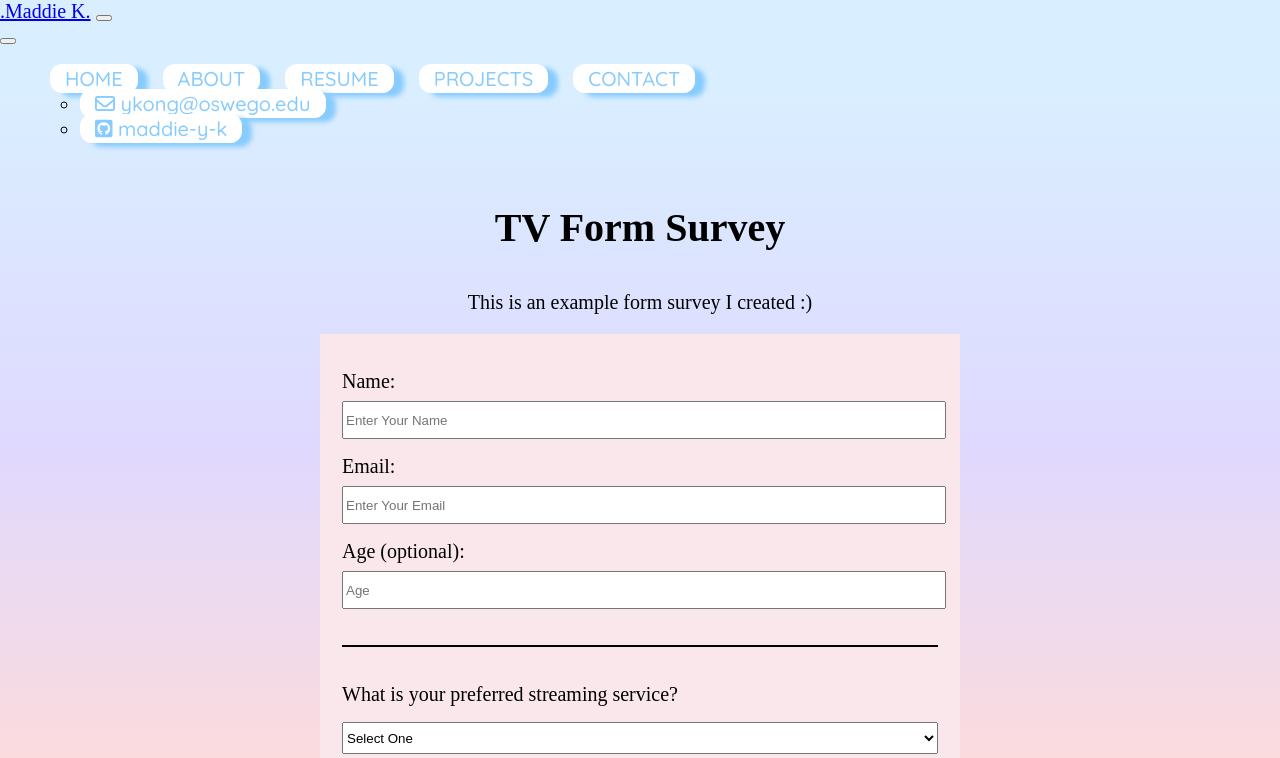
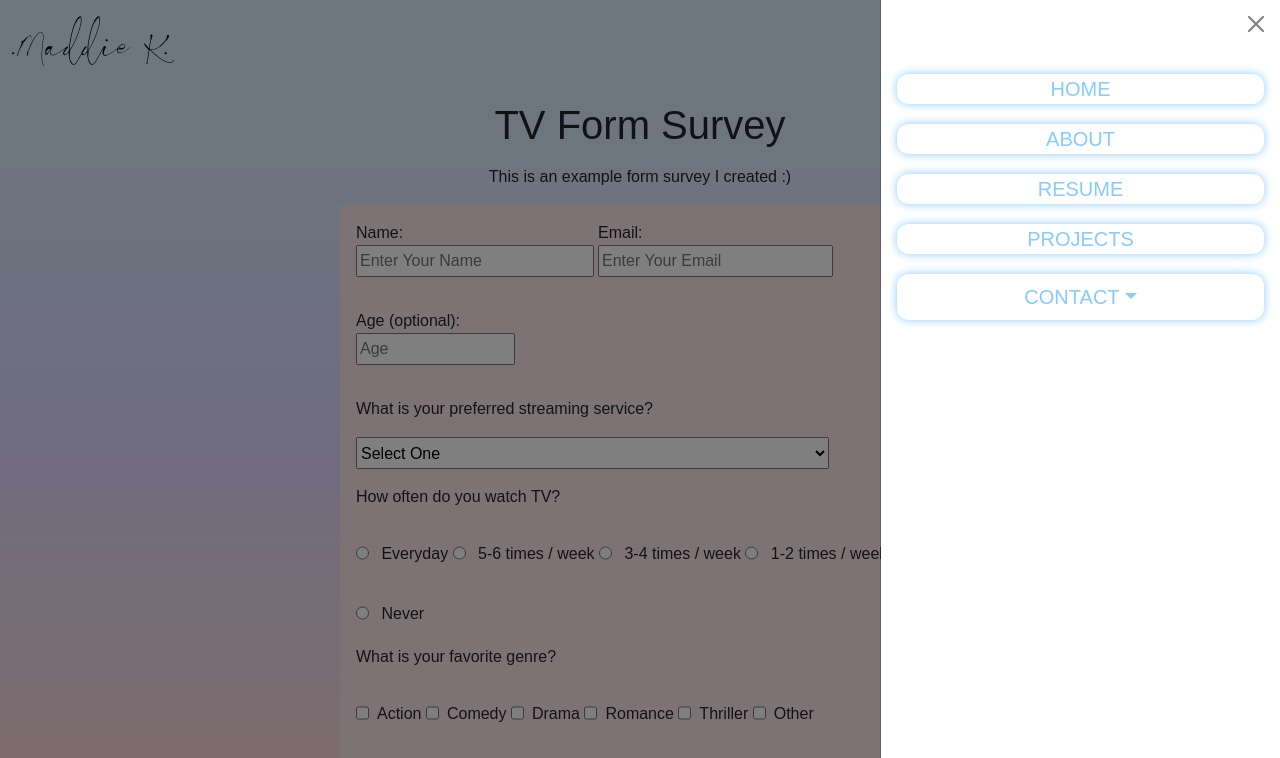
Before and after one commit to maddie-y-k/maddie-y-k.github.io, a plain HTML site: page projects-form.html in a window 1280 px wide. Both pictures are taken after a click on the button "Toggle navigation". Shown: the top 758 px of the page. Drawn offline with nearby package versions, Linux system fonts and the light colour scheme.

Commit message:
Project Navbar Update
Added in CSS to form project to allow for off canvas navbar and updated menu project code.

```diff
--- a/form-styles.css
+++ b/form-styles.css
@@ -1,4 +1,8 @@
 @import url('https://fonts.googleapis.com/css2?family=Quicksand:wght@400;500;600;700&display=swap');
+@font-face {
+  font-family: Weightless-Regular;
+  src: url(assets/Weightless-Regular.otf);
+}
 
 header {
     position: relative;
@@ -9,13 +13,10 @@ header {
     height: 80px;
 }
 
-.link {
-    display: inline;
-    margin: 0 0.5em;
-}
-
-.link:last-child {
-    margin-right: 30px;
+.navbar-brand {
+  font-family: Weightless-Regular;
+  font-size: 50px !important;
+  padding-top: 10px;
 }
 
 .link a {
@@ -24,10 +25,17 @@ header {
     font-weight: 500;
     text-decoration: none;
     background: #fff;
-    padding: 2px 15px;
+    padding: 5px auto;
     border-radius: 12px;
-    box-shadow: 10px 4px 5px;
-    font-family: 'Quicksand', sans-serif;
+    box-shadow: 0px 0px 10px;
+    margin: 10px 0px;
+    display: block;
+    width: 100%;
+    text-align: center;
+}
+
+.link a:hover {
+  color:#19c9ff
 }
 
 body {
@@ -40,7 +48,7 @@ body {
         #ffdbd9
     );
     background-attachment: fixed;
-    font-family: American Typewriter;
+    font-family: 'American Typewriter', sans-serif !important;
     font-size: 20px;
   }
 
--- a/menu-styles.css
+++ b/menu-styles.css
@@ -9,15 +9,6 @@
     padding:0;
     box-sizing: border-box;
     font-family: Kalam, cursive;
-}
-
-header {
-    position: relative;
-    justify-content: space-between;
-    width: 100%;
-    display: flex;
-    align-items: center;
-    height: 80px;
 }
 
 .navbar-brand {
@@ -60,10 +51,6 @@ header {
   padding-top: 25vh !important;
 }
 
-.btn-close {
-  color: #fff !important;
-  opacity: 1;
-}
 
 body {
     background-image: url(https://www.interphaze.org/wp-content/uploads/2017/10/47b567ff37393b5c564cbe1186e90662-vintage-paper-background-old-paper-texture.jpg);
@@ -71,7 +58,7 @@ body {
     background-attachment: fixed;
     background-size: cover;
     width: 100%;
-    min-height: 100vh;
+    height: 100vh;
     display: flex;
     flex-direction: column;
     justify-content: flex-start;
@@ -146,7 +133,7 @@ h1, h2 {
   font-size: 18px;
 }
 
-.flavor, .dessert {
+.food, .drink {
   text-align: left;
   width: 75%;
 }
@@ -178,6 +165,7 @@ span {
   h2 {
     font-size: 2.5vw !important;
     margin-bottom: 0.25rem !important;
+    margin-top: 0.5rem !important;
   }
 
   hr {
--- a/projects-form.html
+++ b/projects-form.html
@@ -4,6 +4,8 @@
         <meta charset="UTF-8">
         <meta name="viewport" content="width=device-width, initial-scale=1.0">
         <link rel="stylesheet" href="form-styles.css">
+        <script src="https://cdn.jsdelivr.net/npm/bootstrap@5.3.1/dist/js/bootstrap.bundle.min.js" integrity="sha384-HwwvtgBNo3bZJJLYd8oVXjrBZt8cqVSpeBNS5n7C8IVInixGAoxmnlMuBnhbgrkm" crossorigin="anonymous"></script>
+        <link rel="stylesheet" href="https://cdn.jsdelivr.net/npm/bootstrap@5.3.1/dist/css/bootstrap.min.css">
         <title>Project Form</title>
     </head>
     <body>
```
Also changed, not shown: projects-menu.html (+14 -14 lines).
